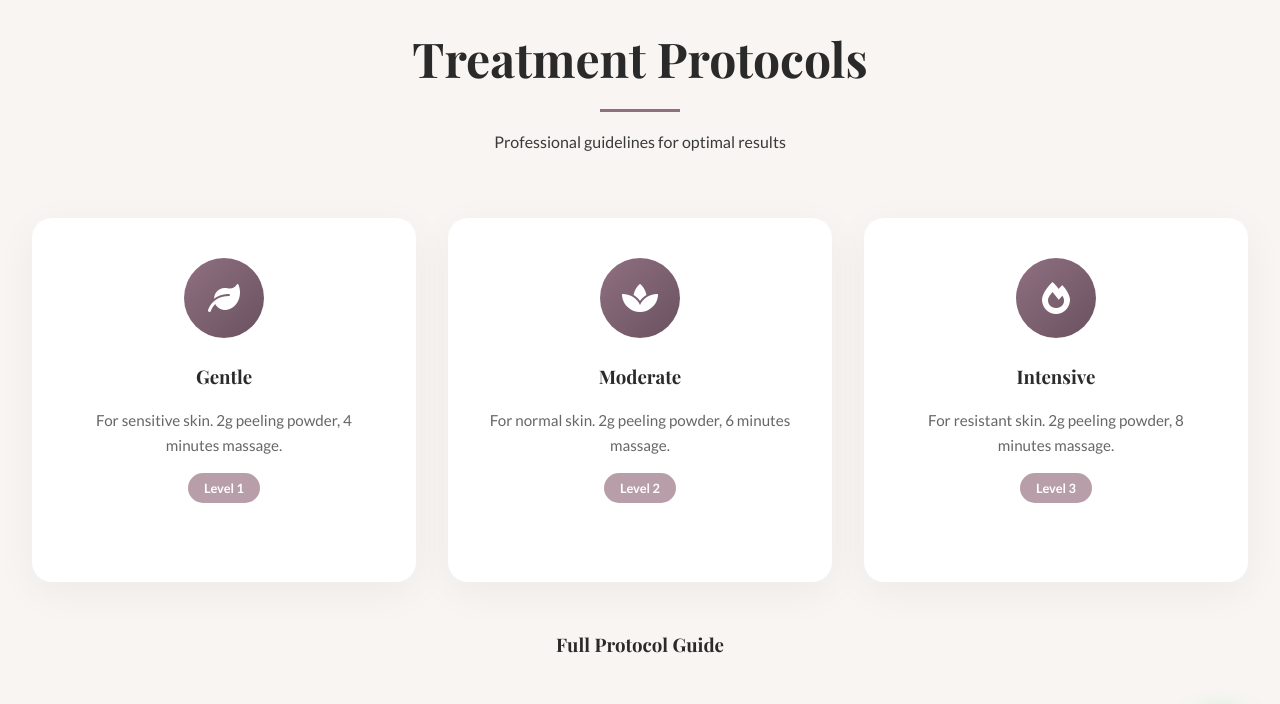
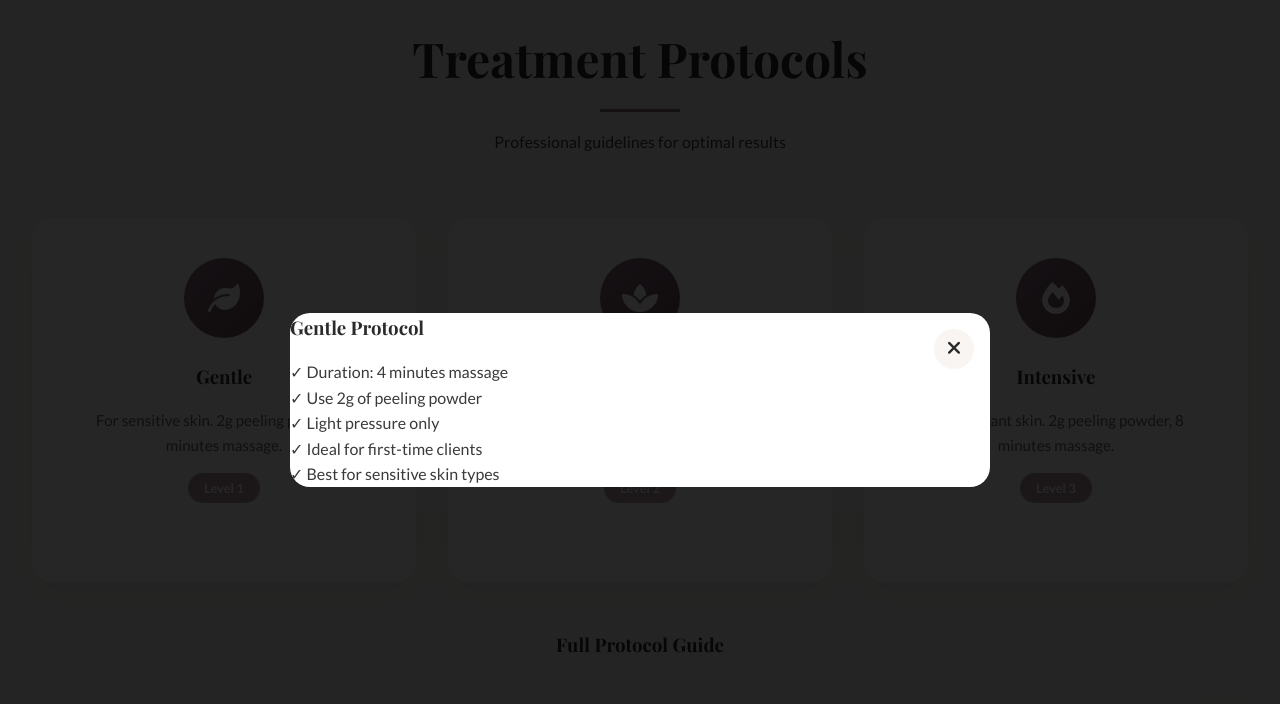
Before and after one commit to abdalganih1/dermoc-an.com, a plain HTML site: page index.html in a window 1280 px wide. Both pictures are taken after a click on the element 224 px from the left and 2916 px from the top of the page. Shown: the part 2516-3220 px from the top of the page. Drawn offline with nearby package versions, Linux system fonts and the light colour scheme.

Commit message:
Add cPanel deployment, articles nav, FAQ translations, fix protocol modal

```diff
--- a/index.html
+++ b/index.html
@@ -52,6 +52,7 @@
                 <li><a href="about.html" data-i18n="aboutUs">About</a></li>
                 <li><a href="#products" data-i18n="products">Products</a></li>
                 <li><a href="how-to-use.html" data-i18n="howToUse">How to Use</a></li>
+                <li><a href="articles.html" data-i18n="articles">Articles</a></li>
                 <li><a href="videos.html" data-i18n="videos">Videos</a></li>
                 <li><a href="register.html" class="btn btn-outline" data-i18n="register">B2B Register</a></li>
             </ul>
@@ -206,7 +207,8 @@
     <div class="protocol-modal" id="protocol-modal">
         <div class="protocol-modal-content">
             <button class="modal-close" onclick="closeProtocolModal()"><i class="fas fa-times"></i></button>
-            <div id="protocol-modal-body">
+            <h3 id="protocol-title"></h3>
+            <div id="protocol-content">
                 <!-- Content injected by JS -->
             </div>
         </div>
@@ -309,8 +311,10 @@
         </div>
         <div class="mobile-menu-items">
             <a href="index.html" data-i18n="home">Home</a>
+            <a href="about.html" data-i18n="aboutUs">About</a>
             <a href="#products" data-i18n="products">Products</a>
-            <a href="#protocols" data-i18n="protocols">Protocols</a>
+            <a href="how-to-use.html" data-i18n="howToUse">How to Use</a>
+            <a href="articles.html" data-i18n="articles">Articles</a>
             <a href="videos.html" data-i18n="videos">Videos</a>
             <a href="register.html" data-i18n="register">B2B Register</a>
         </div>
--- a/js/main.js
+++ b/js/main.js
@@ -143,7 +143,15 @@ const translations = {
         // Articles Page
         faqTitle: "Frequently Asked Questions",
         articlesTitle: "Expert Skincare Insights",
-        articlesDesc: "Discover tips, guides, and professional knowledge"
+        articlesDesc: "Discover tips, guides, and professional knowledge",
+        faq1Q: "How often can I use the peeling treatment?",
+        faq1A: "We recommend waiting 2-4 weeks between sessions, depending on your skin's sensitivity and response to treatment.",
+        faq2Q: "Is the treatment suitable for sensitive skin?",
+        faq2A: "Yes! Our Gentle Protocol is specifically designed for sensitive skin types. Start with the lowest intensity and gradually increase.",
+        faq3Q: "How long until I see results?",
+        faq3A: "Many clients see immediate improvement in skin texture. For deeper concerns like pigmentation, 3-6 sessions are typically needed.",
+        faq4Q: "Can I use the products at home?",
+        faq4A: "Dermocean products are formulated for professional use in licensed beauty centers. For home care, we recommend our Sunscreen and Calming Mask."
     },
     ar: {
         // Navigation
@@ -283,7 +291,15 @@ const translations = {
         // Articles Page
         faqTitle: "الأسئلة الشائعة",
         articlesTitle: "رؤى خبراء البشرة",
-        articlesDesc: "اكتشف النصائح والأدلة والمعرفة المهنية"
+        articlesDesc: "اكتشف النصائح والأدلة والمعرفة المهنية",
+        faq1Q: "كم مرة يمكنني استخدام علاج التقشير؟",
+        faq1A: "نوصي بالانتظار 2-4 أسابيع بين الجلسات، حسب حساسية بشرتك واستجابتها للعلاج.",
+        faq2Q: "هل العلاج مناسب للبشرة الحساسة؟",
+        faq2A: "نعم! البروتوكول اللطيف مصمم خصيصاً للبشرة الحساسة. ابدأ بأقل شدة وزدها تدريجياً.",
+        faq3Q: "متى سأرى النتائج؟",
+        faq3A: "يلاحظ العديد من العملاء تحسناً فورياً في ملمس البشرة. للمشاكل العميقة كالتصبغات، عادةً ما تحتاج 3-6 جلسات.",
+        faq4Q: "هل يمكنني استخدام المنتجات في المنزل؟",
+        faq4A: "منتجات ديرموشيان مصممة للاستخدام المهني في مراكز التجميل المرخصة. للعناية المنزلية، ننصح بواقي الشمس وماسك التهدئة."
     },
     fr: {
         // Navigation
@@ -423,7 +439,15 @@ const translations = {
         // Articles Page
         faqTitle: "FAQ",
         articlesTitle: "Conseils d'Experts",
-        articlesDesc: "Découvrez nos conseils professionnels"
+        articlesDesc: "Découvrez nos conseils professionnels",
+        faq1Q: "À quelle fréquence puis-je utiliser le traitement de peeling?",
+        faq1A: "Nous recommandons d'attendre 2-4 semaines entre les séances, selon la sensibilité de votre peau.",
+        faq2Q: "Le traitement convient-il aux peaux sensibles?",
+        faq2A: "Oui! Notre Protocole Doux est spécialement conçu pour les peaux sensibles. Commencez par l'intensité la plus faible.",
+        faq3Q: "Combien de temps avant de voir les résultats?",
+        faq3A: "De nombreux clients voient une amélioration immédiate. Pour les problèmes plus profonds comme la pigmentation, 3-6 séances sont généralement nécessaires.",
+        faq4Q: "Puis-je utiliser les produits à la maison?",
+        faq4A: "Les produits Dermocean sont formulés pour un usage professionnel. Pour les soins à domicile, nous recommandons notre écran solaire et masque apaisant."
     },
     tr: {
         // Navigation
@@ -563,7 +587,15 @@ const translations = {
         // Articles Page
         faqTitle: "Sıkça Sorulan Sorular",
         articlesTitle: "Uzman Görüşleri",
-        articlesDesc: "İpuçları ve profesyonel bilgileri keşfedin"
+        articlesDesc: "İpuçları ve profesyonel bilgileri keşfedin",
+        faq1Q: "Peeling tedavisini ne sıklıkla kullanabilirim?",
+        faq1A: "Cildinizin hassasiyetine göre seanslar arasında 2-4 hafta beklemenizi öneririz.",
+        faq2Q: "Tedavi hassas ciltler için uygun mu?",
+        faq2A: "Evet! Hafif Protokolümüz hassas cilt tipleri için özel olarak tasarlanmıştır. En düşük yoğunlukla başlayın.",
+        faq3Q: "Sonuçları ne zaman göreceğim?",
+        faq3A: "Birçok müşteri cilt dokusunda hemen iyileşme görür. Pigmentasyon gibi derin sorunlar için genellikle 3-6 seans gerekir.",
+        faq4Q: "Ürünleri evde kullanabilir miyim?",
+        faq4A: "Dermocean ürünleri lisanslı güzellik merkezlerinde profesyonel kullanım için formüle edilmiştir. Evde bakım için güneş kremi ve yatıştırıcı maskemizi öneriyoruz."
     }
 };
 
```
Also changed, not shown: .cpanel.yml (added).
